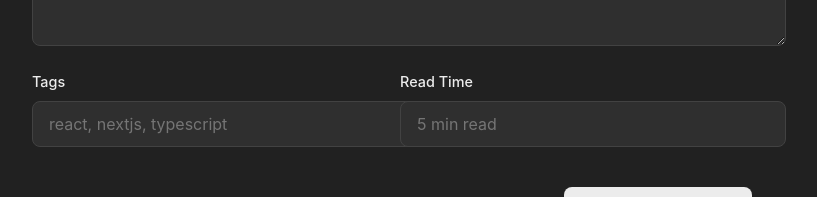
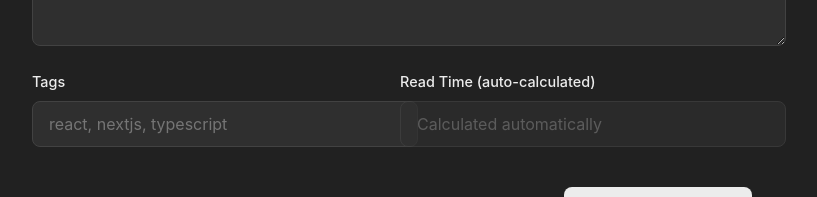
Before and after one commit to thomasboom/portfolio, a Next.js app: page /blog/new in a window 1280 px wide. Shown: the part 982-1179 px from the top of the page, without its empty margins (248-1065 px from the left). Built offline with nearby package versions, Linux system fonts and the light colour scheme.

Commit message:
Added auto time calculation

```diff
--- a/src/app/blog/new/page.tsx
+++ b/src/app/blog/new/page.tsx
@@ -23,6 +23,13 @@ interface BlogPost {
 }
 
 export default function BlogEditor() {
+  const calculateReadTime = (content: string): string => {
+    const wordsPerMinute = 200;
+    const words = content.trim().split(/\s+/).filter(Boolean).length;
+    const minutes = Math.ceil(words / wordsPerMinute);
+    return minutes > 0 ? `${minutes} min read` : '1 min read';
+  };
+
   const [formData, setFormData] = useState<FormData>({
     title: '',
     slug: '',
@@ -104,7 +111,7 @@ export default function BlogEditor() {
               <textarea
                 id="content"
                 value={formData.content}
-                onChange={(e) => setFormData({ ...formData, content: e.target.value })}
+                onChange={(e) => setFormData({ ...formData, content: e.target.value, readTime: calculateReadTime(e.target.value) })}
                 required
                 placeholder="Write your post content in Markdown..."
                 rows={20}
@@ -125,13 +132,14 @@ export default function BlogEditor() {
               </div>
 
               <div className="form-group">
-                <label htmlFor="readTime">Read Time</label>
+                <label htmlFor="readTime">Read Time (auto-calculated)</label>
                 <input
                   id="readTime"
                   type="text"
                   value={formData.readTime}
-                  onChange={(e) => setFormData({ ...formData, readTime: e.target.value })}
-                  placeholder="5 min read"
+                  readOnly
+                  placeholder="Calculated automatically"
+                  className="read-only-input"
                 />
               </div>
             </div>
--- a/src/app/globals.css
+++ b/src/app/globals.css
@@ -983,6 +983,17 @@ body {
   line-height: 1.6;
 }
 
+.form-group .read-only-input {
+  background: var(--bg-secondary);
+  cursor: not-allowed;
+  opacity: 0.7;
+}
+
+.form-group .read-only-input:focus {
+  outline: none;
+  border-color: var(--border-color);
+}
+
 .form-row {
   display: grid;
   grid-template-columns: 1fr 1fr;
```
